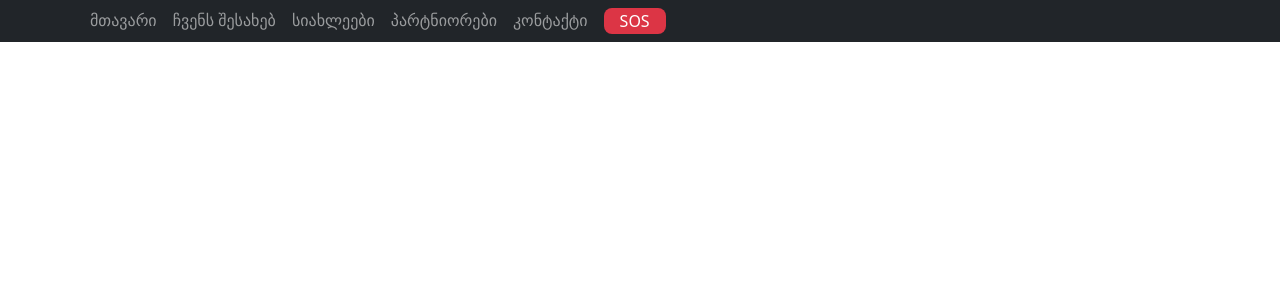
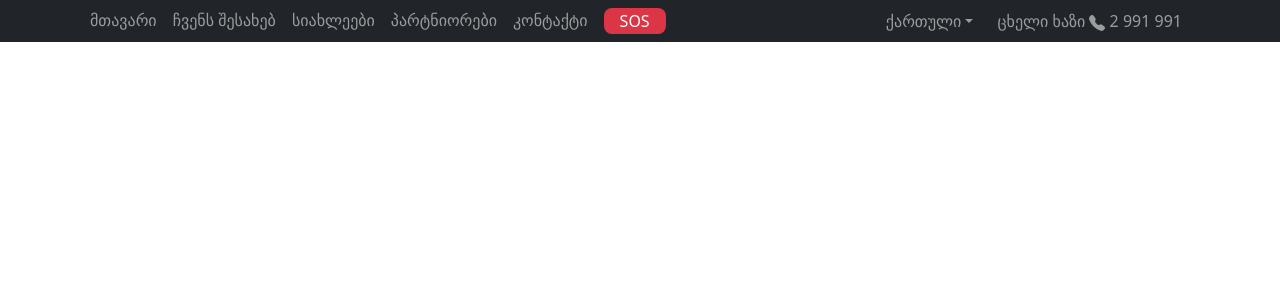
Before and after one commit to Tsotne91/unisoni-softlab, a React (Create React App) app: page / in a window 1280 px wide. Shown: the top 300 px of the page. Built offline with nearby package versions, Linux system fonts and the light colour scheme.

Commit message:
Finishing the top Navbar. Trying to add flags

```diff
--- a/package.json
+++ b/package.json
@@ -7,9 +7,11 @@
     "@testing-library/react": "^13.4.0",
     "@testing-library/user-event": "^13.5.0",
     "bootstrap": "^5.2.2",
+    "country-flag-icons": "^1.5.5",
     "react": "^18.2.0",
     "react-bootstrap": "^2.5.0",
     "react-dom": "^18.2.0",
+    "react-icons": "^4.6.0",
     "react-scripts": "5.0.1",
     "web-vitals": "^2.1.4"
   },
@@ -36,5 +38,8 @@
       "last 1 firefox version",
       "last 1 safari version"
     ]
+  },
+  "devDependencies": {
+    "@react-icons/all-files": "^4.1.0"
   }
 }
--- a/src/App.js
+++ b/src/App.js
@@ -1,32 +1,14 @@
 import React from "react";
-import {Container, Nav, Navbar} from "react-bootstrap";
+import TopNavbar from "./TopNavbar"
 import "bootstrap/dist/css/bootstrap.min.css";
 import "./app.css";
 
 
 function App() {
-  return (
+return (
+    <TopNavbar/>
 
-      <Navbar bg="dark" variant="dark" className="py-0">
-          <Container>
-                  <Nav className="me-auto">
-                      <Nav.Link href="#home">მთავარი</Nav.Link>
-                      <Nav.Link href="#aboutus">ჩვენს შესახებ</Nav.Link>
-                      <Nav.Link href="#news">სიახლეები</Nav.Link>
-                      <Nav.Link href="#partners">პარტნიორები</Nav.Link>
-                      <Nav.Link href="#contact">კონტაქტი</Nav.Link>
-                      <div className="sosDropdown">
-                          <button  className="text-center  m-2 px-3 sosButton">SOS</button>
-                          <div className="sosDropdown-content">
-                              <a href="#">მოხდა სადაზღვევო შემთხვევა</a>
-                              <a href="#">შემთხვევის სტატუსის შემოწმება</a>
-                          </div>
-                      </div>
-                  </Nav>
-          </Container>
-      </Navbar>
-
-  );
+    )
 }
 
 export default App;
--- /dev/null
+++ b/src/TopNavbar.js
@@ -0,0 +1,42 @@
+import {Container, Nav, Navbar, NavDropdown} from "react-bootstrap";
+import React from "react";
+import "bootstrap/dist/css/bootstrap-grid.min.css";
+import {BsFillTelephoneFill} from "react-icons/bs";
+import {GE, GB, RU} from 'country-flag-icons/react/3x2';
+
+export default function TopNavbar (){
+
+
+    return (
+        <Navbar bg="dark" variant="dark" className="py-0">
+            <Container>
+                <Nav className="me-auto">
+                    <Nav.Link href="#home">მთავარი</Nav.Link>
+                    <Nav.Link href="#aboutus">ჩვენს შესახებ</Nav.Link>
+                    <Nav.Link href="#news">სიახლეები</Nav.Link>
+                    <Nav.Link href="#partners">პარტნიორები</Nav.Link>
+                    <Nav.Link href="#contact">კონტაქტი</Nav.Link>
+                    <div className="sosDropdown">
+                        <button  className="text-center  m-2 px-3 sosButton">SOS</button>
+                        <div className="sosDropdown-content">
+                            <a href="#">მოხდა სადაზღვევო შემთხვევა</a>
+                            <a href="#">შემთხვევის სტატუსის შემოწმება</a>
+                        </div>
+                    </div>
+                </Nav>
+                <Nav>
+                    <NavDropdown title="ქართული" >
+                        <NavDropdown.Item href="#action/3.1">English</NavDropdown.Item>
+                        <NavDropdown.Item href="#action/3.2">Русский  </NavDropdown.Item>
+                    </NavDropdown>
+
+                 <Nav.Link className="mx-2">ცხელი ხაზი  <BsFillTelephoneFill/> 2 991 991</Nav.Link>
+
+                </Nav>
+
+            </Container>
+        </Navbar>
+    )
+
+
+}
```
Also changed, not shown: 1 other file (tests, documents, lock files or other folders).
